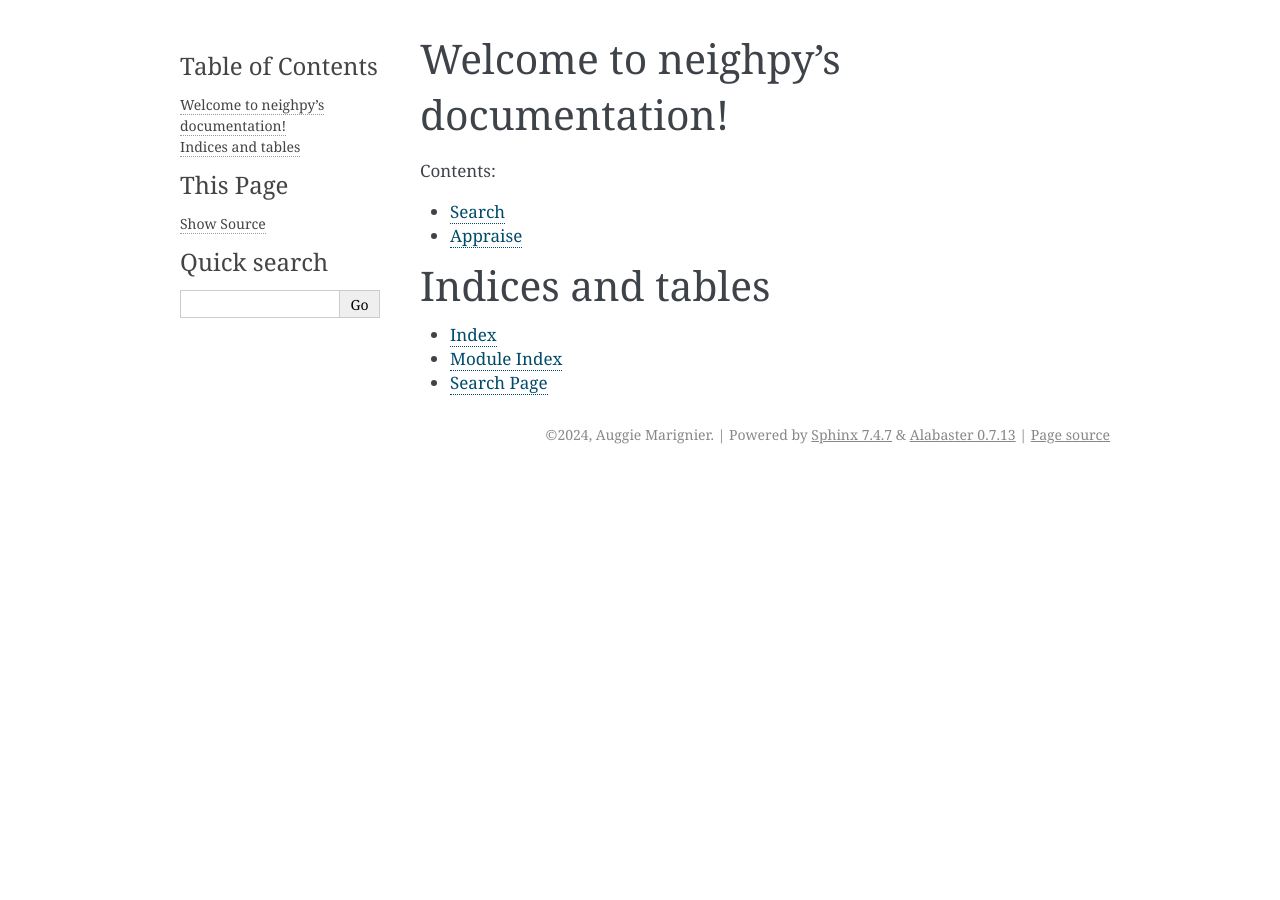
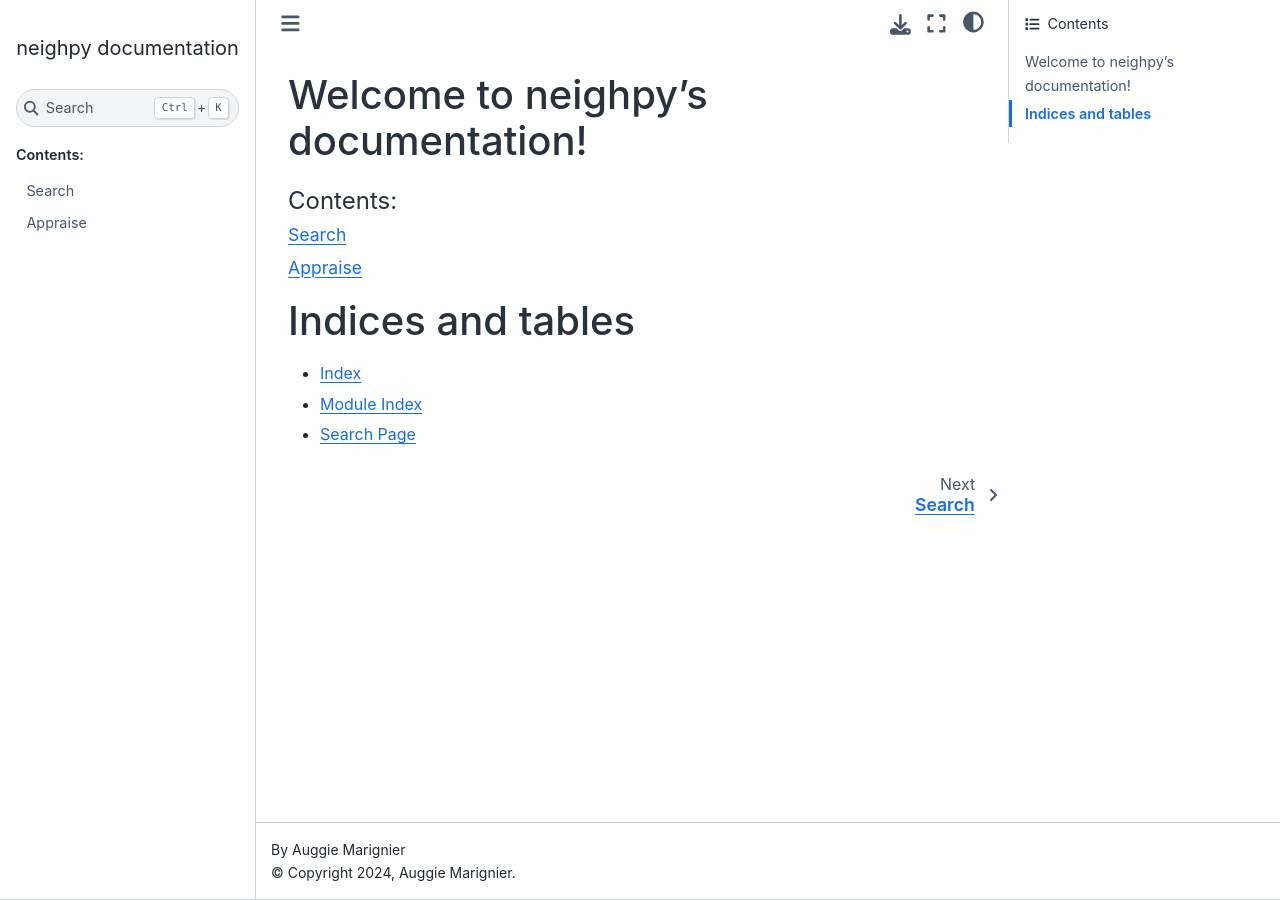
Before and after one commit to auggiemarignier/neighpy, a Sphinx documentation site: the page built from docs/source/index.rst, in a window 1280 px wide. Built offline with Sphinx 7.4.7 and the Sphinx Book theme 1.1.4, drawn with Linux system fonts in a browser that asks for light colours.

Commit message:
sphinx book theme

```diff
--- a/docs/source/conf.py
+++ b/docs/source/conf.py
@@ -13,7 +13,6 @@ import pathlib
 import sys
 
 sys.path.insert(0, pathlib.Path(__file__).parents[2].resolve().as_posix())
-print(sys.path)
 
 # -- Project information -----------------------------------------------------
 # https://www.sphinx-doc.org/en/master/usage/configuration.html#project-information
@@ -34,5 +33,5 @@ exclude_patterns = []
 # -- Options for HTML output -------------------------------------------------
 # https://www.sphinx-doc.org/en/master/usage/configuration.html#options-for-html-output
 
-html_theme = "alabaster"
+html_theme = "sphinx_book_theme"
 html_static_path = ["_static"]
--- a/pyproject.toml
+++ b/pyproject.toml
@@ -28,6 +28,7 @@ matplotlib = "^3.8.2"
 
 [tool.poetry.group.docs.dependencies]
 sphinx = "^7.2.6"
+sphinx-book-theme = "^1.1.2"
 
 [build-system]
 requires = ["poetry-core"]
```
Also changed, not shown: 1 other file.
